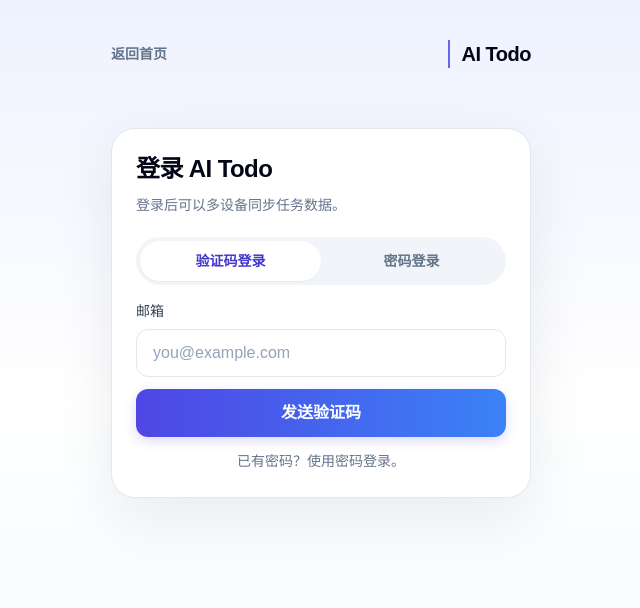
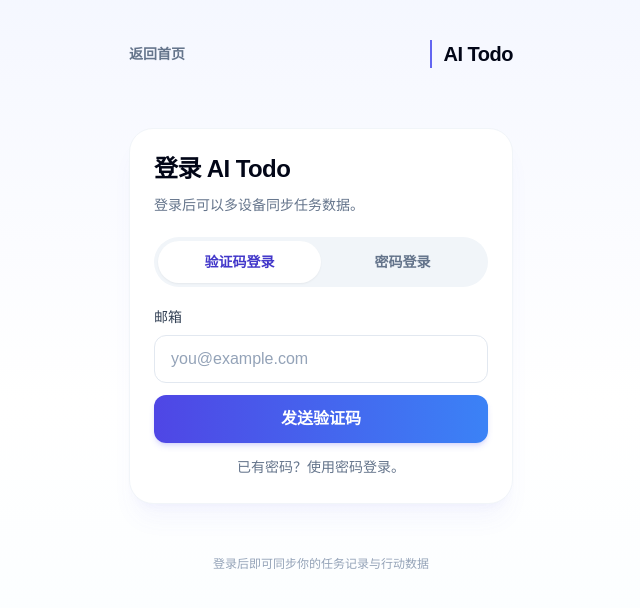
Before and after one commit to 985253170-arch/ai-todo, a Next.js app: page /login in a window 1280 px wide. Shown: the top 608 px of the page, without its empty margins (319-959 px from the left). Built offline with nearby package versions, Linux system fonts and the light colour scheme; no server answers.

Commit message:
feat: add V2.2B login page visual upgrade

```diff
--- a/src/app/login/page.tsx
+++ b/src/app/login/page.tsx
@@ -5,8 +5,8 @@ import { LoginPageContent } from "@/components/LoginPageContent";
 
 export default function LoginPage() {
   return (
-    <main className="min-h-screen overflow-x-hidden bg-[#F8FAFF] bg-gradient-to-b from-indigo-50 via-white to-sky-50 px-4 py-6 pb-[env(safe-area-inset-bottom,1rem)] text-slate-950 sm:px-6 sm:py-10">
-      <div className="mx-auto flex max-w-[420px] flex-col gap-6 sm:gap-7">
+    <main className="min-h-[100dvh] overflow-x-hidden bg-gradient-to-b from-indigo-50/60 via-white to-sky-50/40 px-4 py-6 pb-[env(safe-area-inset-bottom,1rem)] text-slate-950 sm:px-6 sm:py-10">
+      <div className="mx-auto flex max-w-sm flex-col gap-6 sm:gap-7">
         <Header variant="login" />
         <LoginPageContent />
       </div>
--- a/src/components/LoginPageContent.tsx
+++ b/src/components/LoginPageContent.tsx
@@ -232,7 +232,8 @@ export function LoginPageContent() {
   const isOtpMode = mode === "otp";
 
   return (
-    <section className="rounded-3xl border border-slate-200 bg-white p-5 shadow-[0_18px_60px_rgba(15,23,42,0.08)] sm:p-6">
+    <>
+      <section className="rounded-3xl border border-slate-100 bg-white p-5 shadow-xl shadow-indigo-500/5 sm:p-6">
       <div className="mb-5">
         <h1 className="text-2xl font-semibold tracking-tight text-slate-950">
           {AUTH_TEXT.MODAL_TITLE}
@@ -242,9 +243,9 @@ export function LoginPageContent() {
         </p>
       </div>
 
-      <div className="mb-4 grid grid-cols-2 rounded-full bg-slate-100 p-1">
+      <div className="mb-5 grid grid-cols-2 rounded-full bg-slate-100 p-1">
         <button
-          className={`min-h-10 rounded-full text-sm font-semibold transition ${
+          className={`min-h-[42px] rounded-full text-sm font-semibold transition active:scale-[0.97] disabled:opacity-50 disabled:cursor-not-allowed ${
             isOtpMode
               ? "bg-white text-indigo-700 shadow-sm"
               : "text-slate-500 hover:text-slate-700"
@@ -255,7 +256,7 @@ export function LoginPageContent() {
           {AUTH_TEXT.OTP_LOGIN_TAB}
         </button>
         <button
-          className={`min-h-10 rounded-full text-sm font-semibold transition ${
+          className={`min-h-[42px] rounded-full text-sm font-semibold transition active:scale-[0.97] disabled:opacity-50 disabled:cursor-not-allowed ${
             !isOtpMode
               ? "bg-white text-indigo-700 shadow-sm"
               : "text-slate-500 hover:text-slate-700"
@@ -274,7 +275,7 @@ export function LoginPageContent() {
               {AUTH_TEXT.EMAIL_LABEL}
             </span>
             <input
-              className="min-h-12 rounded-xl border border-slate-200 px-4 text-base text-slate-950 outline-none placeholder:text-slate-400 focus:border-indigo-500 focus:ring-4 focus:ring-indigo-100"
+              className="min-h-[48px] rounded-xl border border-slate-200 px-4 text-base text-slate-950 outline-none placeholder:text-slate-400 focus:border-indigo-500 focus:ring-4 focus:ring-indigo-500/10"
               onChange={(event) => {
                 setEmail(event.target.value);
                 setToken("");
@@ -295,7 +296,7 @@ export function LoginPageContent() {
                 {AUTH_TEXT.OTP_LABEL}
               </span>
               <input
-                className="min-h-12 rounded-xl border border-slate-200 px-4 text-center text-lg font-semibold tracking-[0.35em] text-slate-950 outline-none placeholder:text-sm placeholder:font-normal placeholder:tracking-normal placeholder:text-slate-400 focus:border-indigo-500 focus:ring-4 focus:ring-indigo-100"
+                className="min-h-[48px] rounded-xl border border-slate-200 px-4 text-center text-lg font-semibold tracking-[0.35em] text-slate-950 outline-none placeholder:text-sm placeholder:font-normal placeholder:tracking-normal placeholder:text-slate-400 focus:border-indigo-500 focus:ring-4 focus:ring-indigo-500/10"
                 inputMode="numeric"
                 maxLength={6}
                 onChange={(event) => handleTokenChange(event.target.value)}
@@ -306,19 +307,19 @@ export function LoginPageContent() {
           ) : null}
 
           {message ? (
-            <p className="rounded-xl border border-indigo-100 bg-indigo-50 px-3 py-2 text-sm text-indigo-700">
+            <p className="rounded-xl border border-emerald-100 bg-emerald-50 px-3 py-2 text-sm text-emerald-700">
               {message}
             </p>
           ) : null}
 
           {errorMessage ? (
-            <p className="rounded-xl border border-amber-100 bg-amber-50 px-3 py-2 text-sm text-amber-800">
+            <p className="rounded-xl border border-red-100 bg-red-50 px-3 py-2 text-sm text-red-700">
               {errorMessage}
             </p>
           ) : null}
 
           <button
-            className="min-h-12 rounded-xl bg-gradient-to-r from-indigo-600 to-blue-500 px-5 text-base font-semibold text-white shadow-[0_4px_12px_rgba(79,70,229,0.2)] transition duration-150 hover:-translate-y-px hover:shadow-[0_8px_18px_rgba(79,70,229,0.26)] active:translate-y-0 disabled:cursor-not-allowed disabled:from-slate-400 disabled:to-slate-400 disabled:shadow-none"
+            className="min-h-[48px] rounded-xl bg-gradient-to-r from-indigo-600 to-blue-500 px-5 text-base font-semibold text-white shadow-md shadow-indigo-500/20 transition duration-150 hover:-translate-y-px hover:shadow-lg hover:shadow-indigo-500/25 active:translate-y-0 active:scale-[0.98] disabled:cursor-not-allowed disabled:from-slate-300 disabled:to-slate-300 disabled:shadow-none"
             disabled={isSubmitting}
             type="submit"
           >
@@ -333,7 +334,7 @@ export function LoginPageContent() {
 
           {otpSent ? (
             <button
-              className="min-h-11 rounded-full px-4 text-sm font-semibold text-slate-500 transition hover:bg-slate-100 hover:text-indigo-700 disabled:cursor-not-allowed disabled:opacity-60"
+              className="min-h-[44px] rounded-full px-4 text-sm font-semibold text-slate-500 transition hover:bg-slate-100 hover:text-indigo-700 disabled:cursor-not-allowed disabled:opacity-60"
               disabled={isSubmitting || resendSeconds > 0}
               onClick={() => {
                 void handleSendOtp();
@@ -361,7 +362,7 @@ export function LoginPageContent() {
               {AUTH_TEXT.EMAIL_LABEL}
             </span>
             <input
-              className="min-h-12 rounded-xl border border-slate-200 px-4 text-base text-slate-950 outline-none placeholder:text-slate-400 focus:border-indigo-500 focus:ring-4 focus:ring-indigo-100"
+              className="min-h-[48px] rounded-xl border border-slate-200 px-4 text-base text-slate-950 outline-none placeholder:text-slate-400 focus:border-indigo-500 focus:ring-4 focus:ring-indigo-500/10"
               onChange={(event) => setEmail(event.target.value)}
               placeholder={AUTH_TEXT.EMAIL_PLACEHOLDER}
               type="email"
@@ -373,9 +374,9 @@ export function LoginPageContent() {
             <span className="text-sm font-medium text-slate-700">
               {AUTH_TEXT.PASSWORD_LABEL}
             </span>
-            <div className="flex min-h-12 items-center rounded-xl border border-slate-200 focus-within:border-indigo-500 focus-within:ring-4 focus-within:ring-indigo-100">
+            <div className="flex min-h-[48px] items-center rounded-xl border border-slate-200 focus-within:border-indigo-500 focus-within:ring-4 focus-within:ring-indigo-500/10">
               <input
-                className="min-h-12 min-w-0 flex-1 rounded-xl px-4 text-base text-slate-950 outline-none placeholder:text-slate-400"
+                className="min-h-[48px] min-w-0 flex-1 rounded-xl px-4 text-base text-slate-950 outline-none placeholder:text-slate-400"
                 minLength={6}
                 onChange={(event) => setPassword(event.target.value)}
                 placeholder={AUTH_TEXT.PASSWORD_PLACEHOLDER}
@@ -383,7 +384,7 @@ export function LoginPageContent() {
                 value={password}
               />
               <button
-                className="min-h-12 px-4 text-sm font-semibold text-slate-500 transition hover:text-indigo-700"
+                className="min-h-[48px] px-4 text-sm font-semibold text-slate-500 transition hover:text-indigo-700"
                 onClick={() =>
                   setIsPasswordVisible((currentValue) => !currentValue)
                 }
@@ -395,13 +396,13 @@ export function LoginPageContent() {
           </label>
 
           {errorMessage ? (
-            <p className="rounded-xl border border-amber-100 bg-amber-50 px-3 py-2 text-sm text-amber-800">
+            <p className="rounded-xl border border-red-100 bg-red-50 px-3 py-2 text-sm text-red-700">
               {errorMessage}
             </p>
           ) : null}
 
           <button
-            className="min-h-12 rounded-xl bg-gradient-to-r from-indigo-600 to-blue-500 px-5 text-base font-semibold text-white shadow-[0_4px_12px_rgba(79,70,229,0.2)] transition duration-150 hover:-translate-y-px hover:shadow-[0_8px_18px_rgba(79,70,229,0.26)] active:translate-y-0 disabled:cursor-not-allowed disabled:from-slate-400 disabled:to-slate-400 disabled:shadow-none"
+            className="min-h-[48px] rounded-xl bg-gradient-to-r from-indigo-600 to-blue-500 px-5 text-base font-semibold text-white shadow-md shadow-indigo-500/20 transition duration-150 hover:-translate-y-px hover:shadow-lg hover:shadow-indigo-500/25 active:translate-y-0 active:scale-[0.98] disabled:cursor-not-allowed disabled:from-slate-300 disabled:to-slate-300 disabled:shadow-none"
             disabled={isSubmitting}
             type="submit"
           >
@@ -419,6 +420,11 @@ export function LoginPageContent() {
           </button>
         </form>
       )}
-    </section>
+      </section>
+
+      <p className="mt-6 text-center text-xs text-slate-400">
+        登录后即可同步你的任务记录与行动数据
+      </p>
+    </>
   );
 }
```
